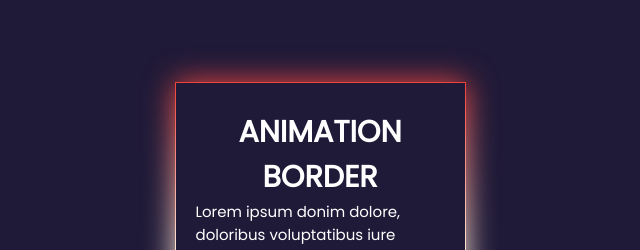
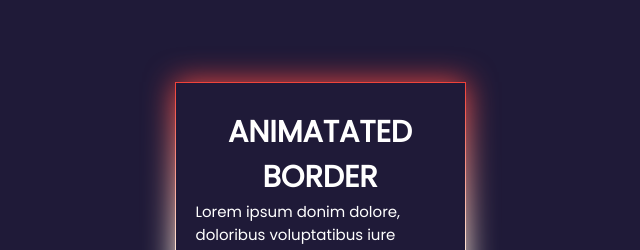
Before and after one commit to ucantbe-jagmeet/Animation-glowing-border, a plain HTML site: page index.html in a window 1280 px wide. Shown: the part 142-392 px from the top of the page, without its empty margins (320-960 px from the left). Drawn offline with Linux system fonts and the light colour scheme.

Commit message:
first commit

```diff
--- a/index.html
+++ b/index.html
@@ -10,9 +10,8 @@
 <body>
     <div class="box">
         <div class="content">
-            <h1>ANIMATION BORDER</h1>
+            <h1>ANIMATATED BORDER</h1>
             <p>Lorem ipsum donim dolore, doloribus voluptatibus iure totam esse sequi culpa nam incidunt nisi rem similique cumque tempora dignissimos, id alias at excepturi quas commodi blanditiisus aliquam deleniti illum, nostrum totam assumenda veritatis. Iure!</p>
-
         </div>
     </div>
 
```
